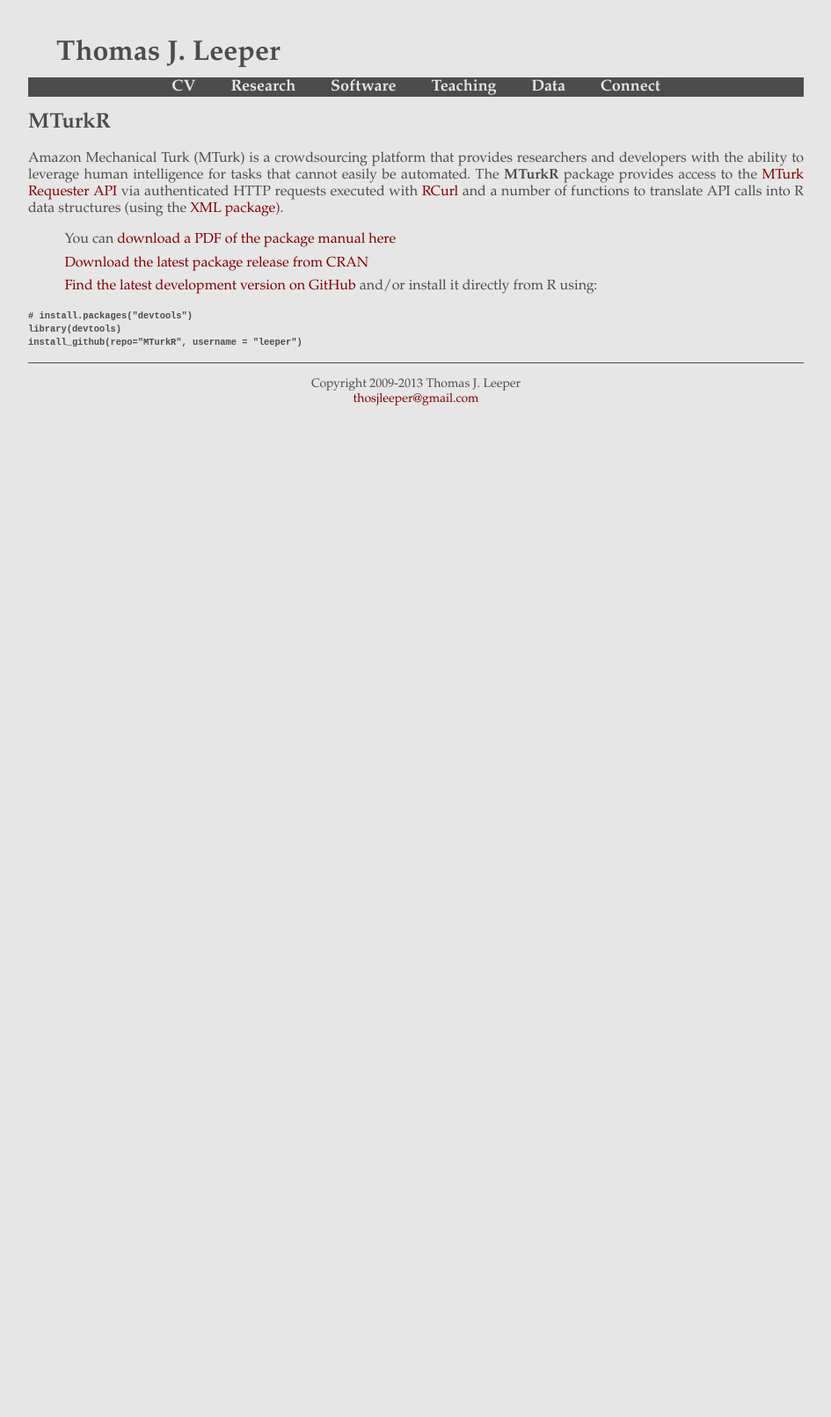
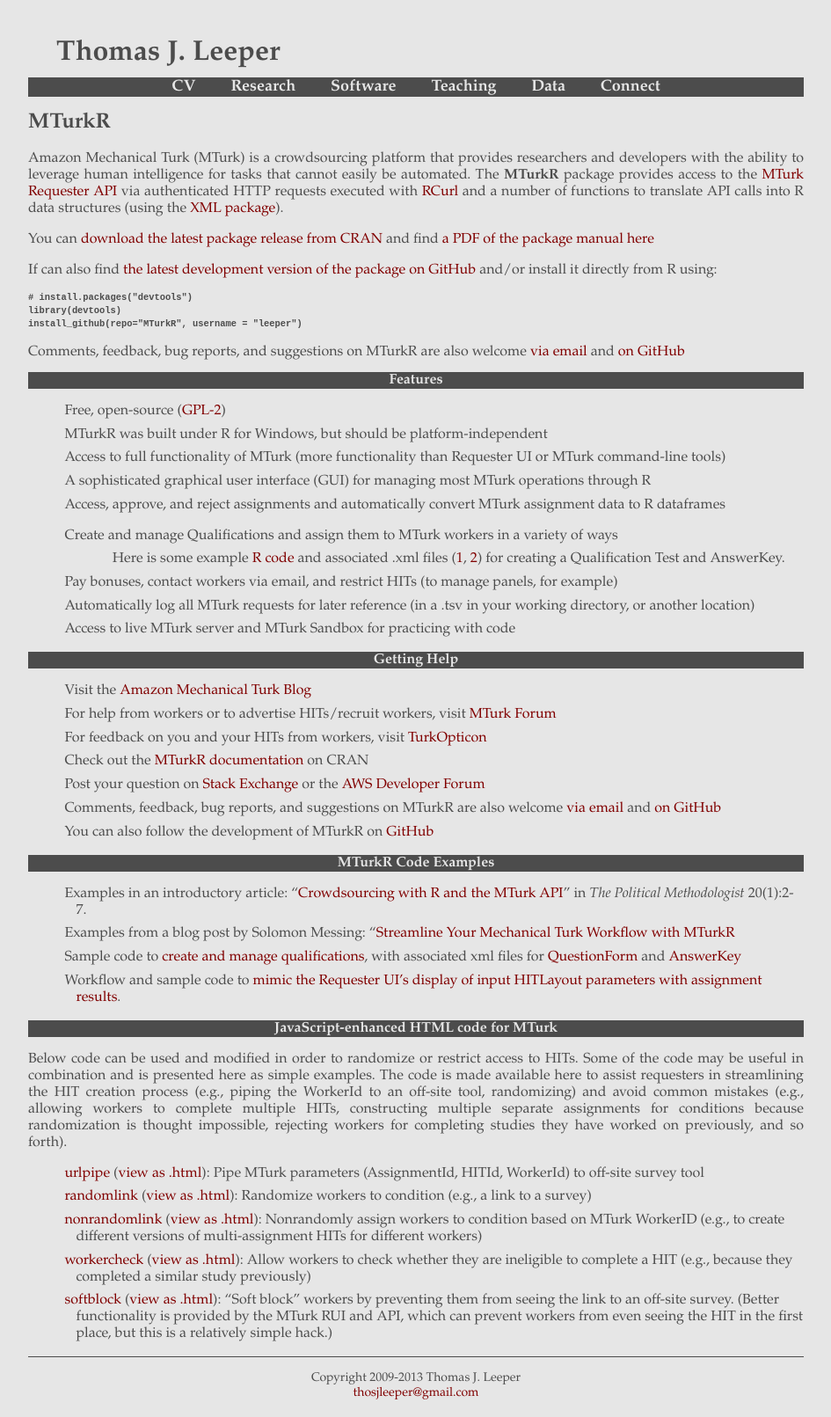
Before and after one commit to cloudyr/MTurkR, a Jekyll site: the page built from index.md, in a window 1280 px wide. Shown: the whole page at 88% size, without its empty margins (167-1112 px from the left). Built offline with Jekyll 4.4.1, drawn with Linux system fonts in a browser that asks for light colours; before the commit the page ends 900 px from its top, so only the background shows below that.

Commit message:
fix links

````diff
--- a/index.md
+++ b/index.md
@@ -8,13 +8,57 @@
 
 Amazon Mechanical Turk (MTurk) is a crowdsourcing platform that provides researchers and developers with the ability to leverage human intelligence for tasks that cannot easily be automated. The **MTurkR** package provides access to the [MTurk](https://requester.mturk.com/) [Requester API](http://docs.aws.amazon.com/AWSMechTurk/latest/AWSMturkAPI/Welcome.html) via authenticated HTTP requests executed with [RCurl](http://cran.r-project.org/web/packages/RCurl/index.html) and a number of functions to translate API calls into R data structures (using the [XML package](http://cran.r-project.org/web/packages/XML/index.html)).
 
-* You can [download a PDF of the package manual here](http://cran.r-project.org/web/packages/MTurkR/MTurkR.pdf)
-* [Download the latest package release from CRAN](http://cran.r-project.org/web/packages/MTurkR/index.html)
-* [Find the latest development version on GitHub](https://github.com/leeper/MTurkR) and/or install it directly from R using:
+You can [download the latest package release from CRAN](http://cran.r-project.org/web/packages/MTurkR/index.html) and find [a PDF of the package manual here](http://cran.r-project.org/web/packages/MTurkR/MTurkR.pdf)
 
+If can also find [the latest development version of the package on GitHub](https://github.com/leeper/MTurkR) and/or install it directly from R using:
 
 ```
 # install.packages("devtools")
 library(devtools)
 install_github(repo="MTurkR", username = "leeper")
 ```
+
+Comments, feedback, bug reports, and suggestions on MTurkR are also welcome [via email](mailto:thosjleeper@gmail.com?subject=MTurkR) and [on GitHub](https://github.com/leeper/MTurkR/issues)
+
+
+## Features ##
+
+* Free, open-source ([GPL-2](http://www.gnu.org/licenses/gpl-2.0.html))
+* MTurkR was built under R for Windows, but should be platform-independent
+* Access to full functionality of MTurk (more functionality than Requester UI or MTurk command-line tools)
+* A sophisticated graphical user interface (GUI) for managing most MTurk operations through R
+* Access, approve, and reject assignments and automatically convert MTurk assignment data to R dataframes
+* Create and manage Qualifications and assign them to MTurk workers in a variety of ways
+
+  * Here is some example [R code]({{ page.ghurl }}/qualification_test_example.r) and associated .xml files ([1]({{ page.ghurl }}/questionform_example.xml), [2]({{ page.ghurl }}/answerkey_example.xml)) for creating a Qualification Test and AnswerKey.
+
+* Pay bonuses, contact workers via email, and restrict HITs (to manage panels, for example)
+* Automatically log all MTurk requests for later reference (in a .tsv in your working directory, or another location)
+* Access to live MTurk server and MTurk Sandbox for practicing with code
+
+## Getting Help ##
+
+* Visit the [Amazon Mechanical Turk Blog](http://mechanicalturk.typepad.com/)
+* For help from workers or to advertise HITs/recruit workers, visit [MTurk Forum](http://mturkforum.com/)
+* For feedback on you and your HITs from workers, visit [TurkOpticon](http://turkopticon.differenceengines.com/)
+* Check out the [MTurkR documentation](http://cran.r-project.org/web/packages/MTurkR/MTurkR.pdf) on CRAN
+* Post your question on [Stack Exchange](http://stackoverflow.com/questions/tagged/mechanicalturk+r) or the [AWS Developer Forum](https://forums.aws.amazon.com/forum.jspa?forumID=11)
+* Comments, feedback, bug reports, and suggestions on MTurkR are also welcome [via email](mailto:thosjleeper@gmail.com?subject=MTurkR) and [on GitHub](https://github.com/leeper/MTurkR/issues)
+* You can also follow the development of MTurkR on [GitHub](https://github.com/leeper/MTurkR)
+
+## MTurkR Code Examples ##
+
+* Examples in an introductory article: "[Crowdsourcing with R and the MTurk API](http://polmeth.wustl.edu/methodologist/tpm_v20_n2.pdf)" in *The Political Methodologist* 20(1):2-7.
+* Examples from a blog post by Solomon Messing: "[Streamline Your Mechanical Turk Workflow with MTurkR](http://solomonmessing.wordpress.com/2013/06/24/streamline-your-mechanical-turk-workflow-with-mturkr/)
+* Sample code to [create and manage qualifications]({{ page.ghurl }}/qualification_test_example.r), with associated xml files for [QuestionForm]({{ page.ghurl }}/questionform_example.xml) and [AnswerKey]({{ page.ghurl }}/answerkey_example.xml)
+* Workflow and sample code to [mimic the Requester UI's display of input HITLayout parameters with assignment results]({{ page.ghurl }}/batchinputs.md).
+
+## JavaScript-enhanced HTML code for MTurk ##
+
+Below code can be used and modified in order to randomize or restrict access to HITs. Some of the code may be useful in combination and is presented here as simple examples. The code is made available here to assist requesters in streamlining the HIT creation process (e.g., piping the WorkerId to an off-site tool, randomizing) and avoid common mistakes (e.g., allowing workers to complete multiple HITs, constructing multiple separate assignments for conditions because randomization is thought impossible, rejecting workers for completing studies they have worked on previously, and so forth).
+
+* [urlpipe]({{ page.ghurl }}/javascript/mturk-urlpipe.html) ([view as .html](javascript/mturk-urlpipe.html)): Pipe MTurk parameters (AssignmentId, HITId, WorkerId) to off-site survey tool
+* [randomlink]({{ page.ghurl }}/javascript/mturk-randomlink.html) ([view as .html](javascript/mturk-randomlink.html)): Randomize workers to condition (e.g., a link to a survey)
+* [nonrandomlink]({{ page.ghurl }}/javascript/mturk-nonrandomlink.html) ([view as .html](javascript/mturk-nonrandomlink.html)): Nonrandomly assign workers to condition based on MTurk WorkerID (e.g., to create different versions of multi-assignment HITs for different workers)
+* [workercheck]({{ page.ghurl }}/javascript/mturk-workercheck.html) ([view as .html](javascript/mturk-workercheck.html)): Allow workers to check whether they are ineligible to complete a HIT (e.g., because they completed a similar study previously)
+* [softblock]({{ page.ghurl }}/javascript/mturk-softblock.html) ([view as .html](javascript/mturk-softblock.html)): &ldquo;Soft block&rdquo; workers by preventing them from seeing the link to an off-site survey. (Better functionality is provided by the MTurk RUI and API, which can prevent workers from even seeing the HIT in the first place, but this is a relatively simple hack.)
````
